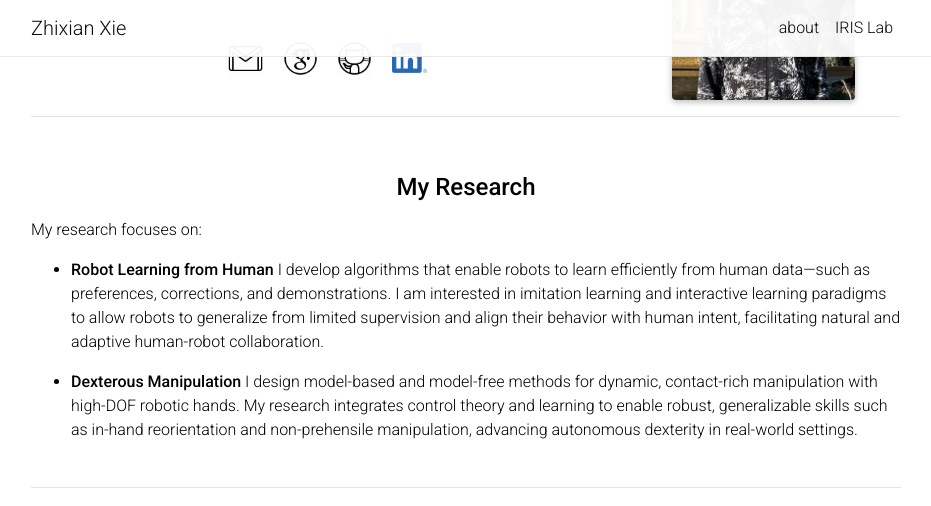
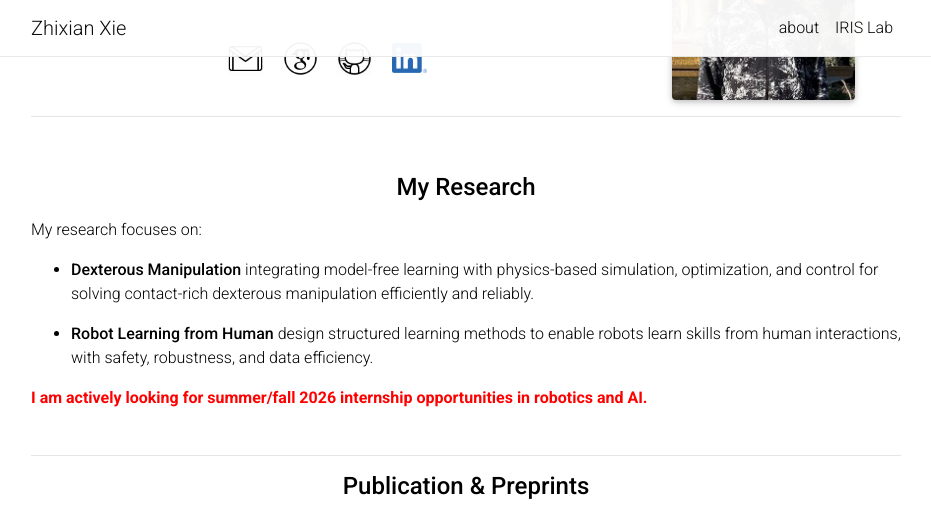
Before and after one commit to Zhi-Xian-Xie/Zhi-Xian-Xie.github.io, a Jekyll site: the page built from _pages/about.md, in a window 1280 px wide and 1400 px high, scrolled down 322 px. Shown: the top 506 px of the window, without its empty margins (174-1105 px from the left). Built offline with Jekyll 4.4.1, drawn with Linux system fonts in a browser that asks for light colours; nearby versions of some CDN libraries; a style sheet for code colours, icons or effects is not loaded; some of the changed text lies outside the part shown.

Commit message:
Update in 2026.1, added new work.

```diff
--- a/_pages/about.md
+++ b/_pages/about.md
@@ -55,9 +55,13 @@ In 2022, I received my B.Eng degree in automation at Shanghai Jiao Tong Universi
 <p style="margin-left: 1.5cm"> </p>
 My research focuses on:
 
-- **Robot Learning from Human** I develop algorithms that enable robots to learn efficiently from human data—such as preferences, corrections, and demonstrations. I am interested in imitation learning and interactive learning paradigms to allow robots to generalize from limited supervision and align their behavior with human intent, facilitating natural and adaptive human-robot collaboration.
+- **Dexterous Manipulation** integrating model-free learning with physics-based simulation, optimization, and control for solving contact-rich dexterous manipulation efficiently and reliably.
 
-- **Dexterous Manipulation** I design model-based and model-free methods for dynamic, contact-rich manipulation with high-DOF robotic hands. My research integrates control theory and learning to enable robust, generalizable skills such as in-hand reorientation and non-prehensile manipulation, advancing autonomous dexterity in real-world settings.
+- **Robot Learning from Human** design structured learning methods to enable robots learn skills from human interactions,
+with safety, robustness, and data efficiency.
+
+<p style="color: red; font-weight: bold;">I am actively looking for summer/fall 2026 internship opportunities in robotics and AI.</p>
+
 <p style="margin-bottom:1.2cm; margin-left: 1.5cm"> </p>
 
 
@@ -67,58 +71,69 @@ My research focuses on:
     <h4><strong>Publication & Preprints</strong></h4>
 </center>
 
+<p style="margin-bottom:1.2cm; margin-left: 1.5cm"> </p>
+<div style="clear: both;"></div>
+<img src="collections/research/manipulation/contact_intention.gif"  width="300"  align="left" hspace="30" vspace="20" />
+
+**Where to Touch, How to Contact: Hierarchical RL–MPC Framework for Geometry-Aware Long-Horizon Dexterous Manipulation** <br />
+<b>Zhixian Xie</b>, Yu Xiang, Michael Posa, Wanxin Jin<br />
+*Submitted to RSS 2026* <br />
+[[Webpage]](https://zhi-xian-xie.github.io/contact_intention_website/){:target="_blank"}
+
 
 <p style="margin-bottom:1.2cm; margin-left: 1.5cm"> </p>
-<img src="collections/research/human/safe_alignment.gif"  width="160"  align="left" hspace="30" vspace=0 />
+<div style="clear: both;"></div>
+<img src="collections/research/human/fast_safe_align.gif"  width="300"  align="left" hspace="30" vspace="20" />
 
 **Safe MPC Alignment with Human Directional Feedback** <br />
-<b>Zhixian Xie</b>, Wenlong Zhang, Yi Ren, Zhaoran Wang, George. J. Pappas and Wanxin Jin<br />
-*Preprint, submitted to IEEE Transactions on Robotics (T-RO)* <br />
-[[PDF]](https://arxiv.org/abs/2407.04216){:target="_blank"}/
+<b>Zhixian Xie</b>, Wenlong Zhang, Yi Ren, Zhaoran Wang, George. J. Pappas, Wanxin Jin<br />
+*IEEE Transactions on Robotics (T-RO)* <br />
+[[Paper]](https://ieeexplore.ieee.org/document/11342351/keywords#keywords){:target="_blank"}/
 [[Code]](https://github.com/asu-iris/Safe-MPC-Alignment){:target="_blank"}/
 [[Video]](https://youtu.be/QOODShHLQJE){:target="_blank"}/
 [[Webpage]](https://zhi-xian-xie.github.io/safe_alignment_site/){:target="_blank"}
 
 <p style="margin-bottom:1.2cm; margin-left: 1.5cm"> </p>
-<img src="collections/research/VLM/vlm.gif"  width="160"  align="left" hspace="30" vspace="20" />
-
-**Language-Model-Assisted Bi-Level Programming for Reward Learning from Internet Videos** <br />
-Harsh Mahesheka, <b>Zhixian Xie</b>, Zhaoran Wang, Wanxin Jin <br />
-*arXiv preprint, 2024* <br />
-[[PDF]](https://arxiv.org/abs/2410.09286){:target="_blank"}/
-[[Video]](https://www.youtube.com/watch?v=CzlyYLu4mLQ){:target="_blank"}/
-[[Webpage]](https://harshmahesheka.github.io/vid-to-reward/){:target="_blank"}
-
-<p style="margin-bottom:1.2cm; margin-left: 1.5cm"> </p>
-<img src="collections/research/human/cut_robust.png"  width="160"  align="left" hspace="30" vspace="20" />
+<div style="clear: both;"></div>
+<img src="collections/research/human/HSBC_cube.gif"  width="300"  align="left" hspace="30" vspace="20" />
 
 **Robust Reward Alignment via Hypothesis Space Batch Cutting** <br />
 <b>Zhixian Xie</b>, Haode Zhang, Yizhe Feng, Wanxin Jin <br />
-*Accepted by ICML 2025* <br />
-[[PDF]](https://arxiv.org/abs/2502.02921){:target="_blank"}/
+*ICML 2025* <br />
+[[Paper]](https://arxiv.org/abs/2502.02921){:target="_blank"}/
 [[Code]](https://github.com/asu-iris/HSBC-Robust-Learning){:target="_blank"}/
+[[Video]](https://www.youtube.com/watch?v=fSD6X-GPnU8){:target="_blank"}/
 [[Webpage]](https://zhi-xian-xie.github.io/HSBC-page/){:target="_blank"}
-<p style="margin-bottom:1.2cm; margin-left: 1.5cm"> </p>
 
 <p style="margin-bottom:1.2cm; margin-left: 1.5cm"> </p>
-<img src="collections/research/manipulation/comp_free_gif.gif"  width="160"  align="left" hspace="30" vspace="20" />
+<div style="clear: both;"></div>
+<img src="collections/research/manipulation/comp_free_gif.gif"  width="300"  align="left" hspace="30" vspace="20" />
 
 **On-Palm Dexterity: Dynamic Reorientation of Objects
 via Emergent Flipping and Sliding** <br />
 <b>Zhixian Xie</b>, Wen Yang, Wanxin Jin <br />
 *ICRA 2025 Workshop on Learning Meets Model-Based Methods for Contact-Rich Manipulation* <br />
-[[PDF]](https://contact-rich.github.io/assets/pdf/papers/37_On_Palm_Dexterity_Dynamic.pdf){:target="_blank"}/
+[[Paper]](https://contact-rich.github.io/assets/pdf/papers/37_On_Palm_Dexterity_Dynamic.pdf){:target="_blank"}/
 [[Webpage]](https://zhi-xian-xie.github.io/comp_free_ctrl_site/){:target="_blank"}
-<p style="margin-bottom:1.2cm; margin-left: 1.5cm"> </p>
-
 
 <p style="margin-bottom:1.2cm; margin-left: 1.5cm"> </p>
-<img src="collections/research/manipulation/twintrack.gif"  width="160"  align="left" hspace="30" vspace="20" />
+<div style="clear: both;"></div>
+<img src="collections/research/manipulation/twintrack.gif"  width="300"  align="left" hspace="30" vspace="20" />
 
 **TwinTrack: Bridging Vision and Contact Physics for Real-Time Tracking of Unknown Dynamic Objects** <br />
 Wen Yang, <b>Zhixian Xie</b>, Xuechao Zhang, Heni Ben Amor, Shan Lin, Wanxin Jin <br />
-*arXiv preprint, 2025* <br />
-[[PDF]](https://arxiv.org/abs/2505.22882){:target="_blank"}/
+*Submitted to ICRA 2026* <br />
+[[Paper]](https://arxiv.org/abs/2505.22882){:target="_blank"}/
 [[Webpage]](https://irislab.tech/TwinTrack-webpage/){:target="_blank"}/
 [[Video]](https://www.youtube.com/watch?v=UGn-kZzQsEg){:target="_blank"}
+
 <p style="margin-bottom:1.2cm; margin-left: 1.5cm"> </p>
+<div style="clear: both;"></div>
+<img src="collections/research/VLM/vlm.gif"  width="300"  align="left" hspace="30" vspace="20" />
+
+**Language-Model-Assisted Bi-Level Programming for Reward Learning from Internet Videos** <br />
+Harsh Mahesheka, <b>Zhixian Xie</b>, Zhaoran Wang, Wanxin Jin <br />
+*Submitted to ICRA 2026* <br />
+[[Paper]](https://arxiv.org/abs/2410.09286){:target="_blank"}/
+[[Video]](https://www.youtube.com/watch?v=CzlyYLu4mLQ){:target="_blank"}/
+[[Webpage]](https://harshmahesheka.github.io/vid-to-reward/){:target="_blank"}
```
Also changed, not shown: 13 other files.
